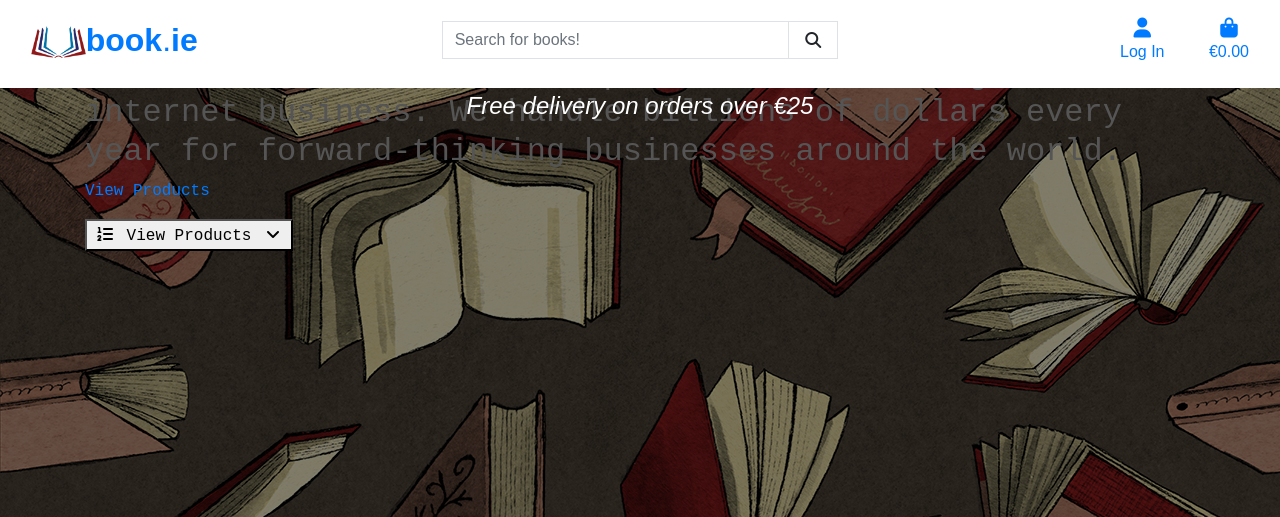
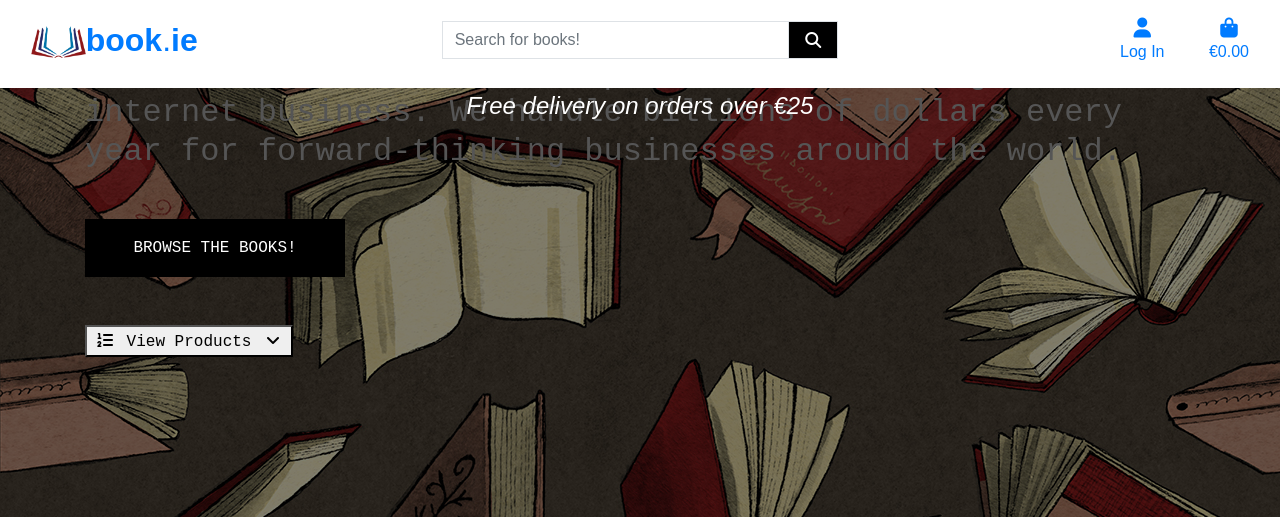
Before and after one commit to anteCedens/CI-MS4-ecommerce-site, a Django app: page / in a window 1280 px wide. Shown: the top 517 px of the page. Run offline with Django 3.2, Linux system fonts and the light colour scheme; some libraries are stand-ins or nearby versions; some web fonts are replaced.

Commit message:
Change 'View Products' button appearance in both style and content

```diff
--- a/home/templates/home/index.html
+++ b/home/templates/home/index.html
@@ -23,11 +23,12 @@
                                     <input class="input" type="text" placeholder="Enter your email">
                                 </p>
                                 -->
-                            <p class="control">
-                                <a href="{% url 'products' %}" class="button is-info">
-                                    View Products
-                                </a>
-                            </p>
+                            <div class="my-5">
+                                <h4>
+                                    <a href="{% url 'products' %}"
+                                        class="browse-books-button btn btn-large rounded-0 text-uppercase py-3">Browse the books!</a>
+                                </h4>
+                            </div>
                             <div class="dropdown is-hoverable">
                                 <div class="dropdown-trigger">
                                     <button class="button is-info" aria-haspopup="true" aria-controls="dropdown-menu">
@@ -45,7 +46,8 @@
                                         <a href="{% url 'products' %}" class="dropdown-item">
                                             All Products
                                         </a>
-                                        <a href="{% url 'products' %}?sort=category&direction=asc" class="dropdown-item">
+                                        <a href="{% url 'products' %}?sort=category&direction=asc"
+                                            class="dropdown-item">
                                             By Category
                                         </a>
                                         <a href="{% url 'products' %}?sort=rating&direction=desc" class="dropdown-item">
--- a/static/css/base.css
+++ b/static/css/base.css
@@ -48,3 +48,41 @@ as the text requires and no more. */
 .main-logo-link {
     width: fit-content;
 }
+
+/* START_1:
+These next several lines are styling for the buttons throughout the site,
+so that they match the theme of the browse-books-button on the homepage. */
+.browse-books-button {
+    background: black;
+    color: white;
+    min-width: 260px;
+}
+
+.btn-black {
+    background: black;
+    color: white;
+}
+
+.btn-outline-black {
+    background: white;
+    color: black !important; /* use important to override link colors for <a> elements */
+    border: 1px solid black;
+}
+
+.btn-outline-black:hover,
+.btn-outline-black:active,
+.btn-outline-black:focus {
+    background: black;
+    color: white !important;
+}
+
+.browse-books-button:hover,
+.browse-books-button:active,
+.browse-books-button:focus,
+.btn-black:hover,
+.btn-black:active,
+.btn-black:focus {
+    background: #222;
+    color: white;
+}
+/* END_1 */
```
